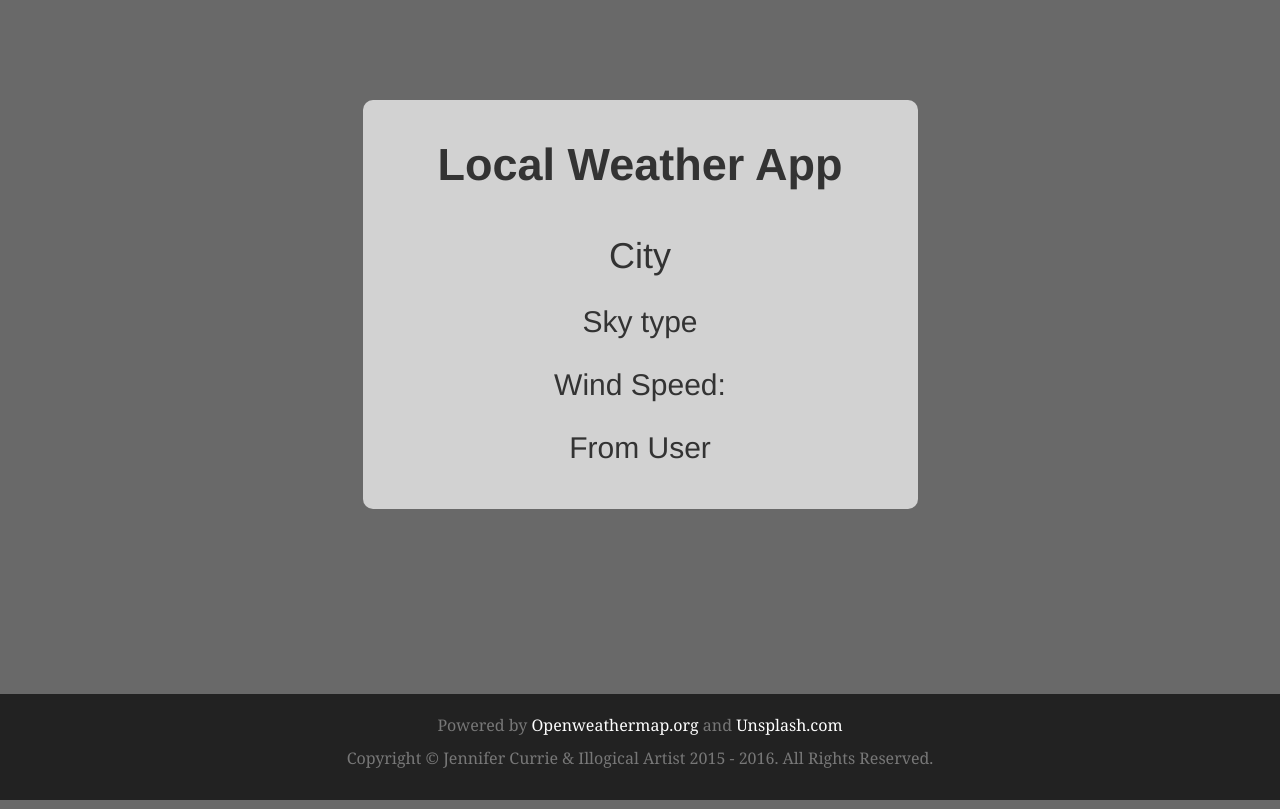
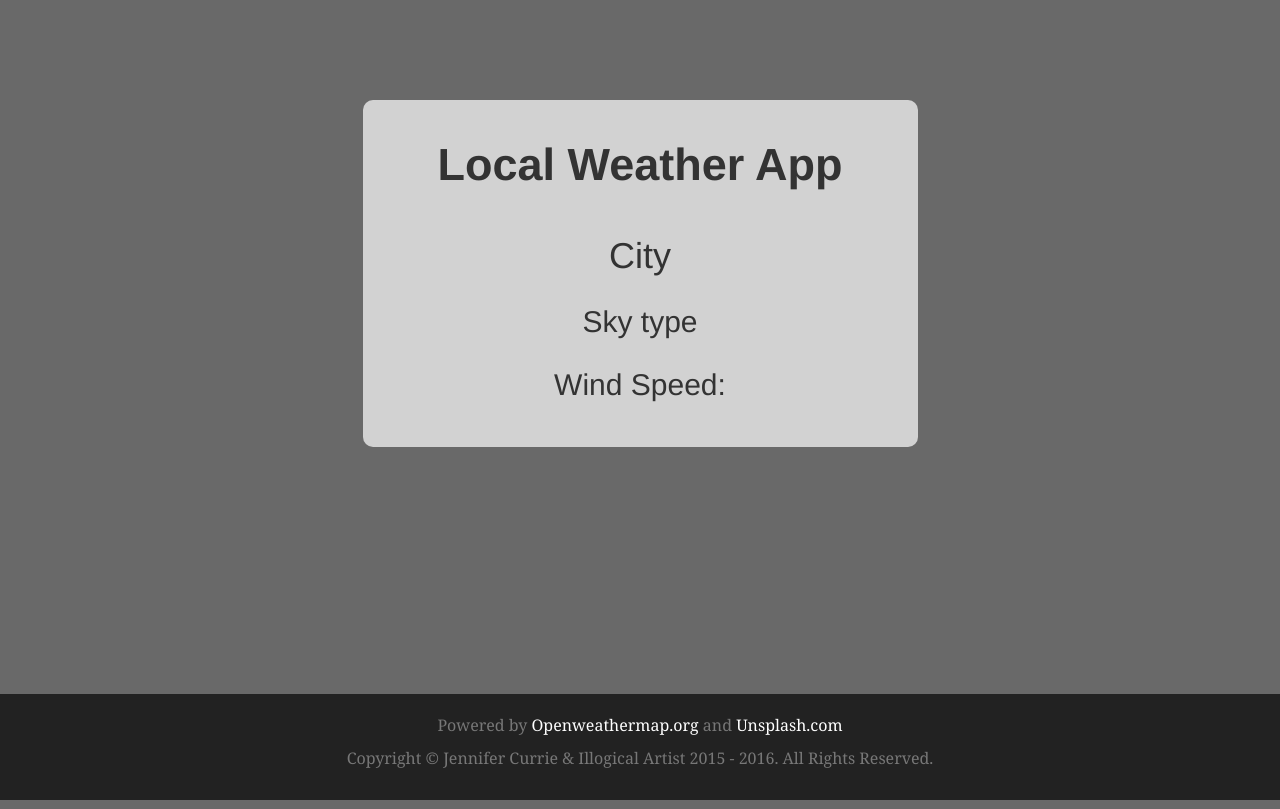
Before and after one commit to Renestl/Local-Weather-App, a plain HTML site: page index.html in a window 1280 px wide. Drawn offline with nearby package versions, Linux system fonts and the light colour scheme.

Commit message:
removed empty span

```diff
--- a/index.html
+++ b/index.html
@@ -49,7 +49,6 @@
                         <span id="kmh"></span>
                         <span id="mph"></span>
                     </div>
-                    <span id="test">From User</span>
                 </div>
             </div>
         </div>
```
